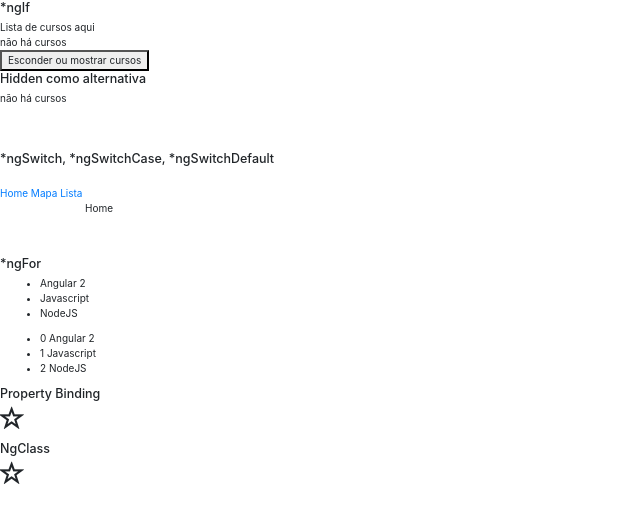
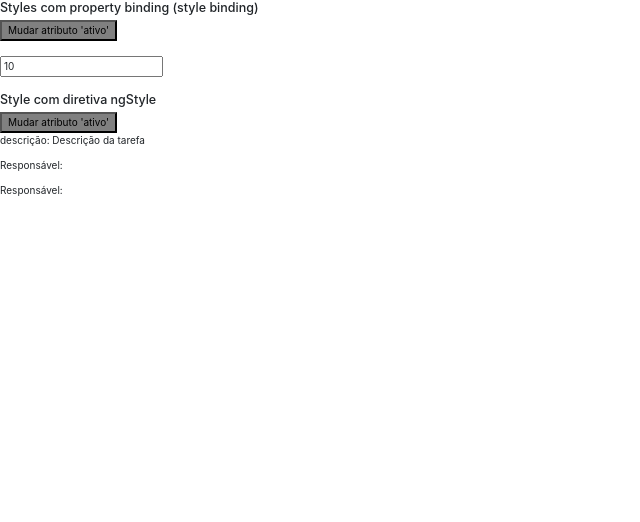
Before and after one commit to KRochaS/CURSO-ANGULAR, an Angular app in the folder diretivas/: page / in a window 1280 px wide. Shown: the top 522 px of the page, without its empty margins (0-640 px from the left). Built offline with nearby package versions, Linux system fonts and the light colour scheme.

Commit message:
ngstyle, operador elvis

```diff
--- a/diretivas/src/app/app.component.html
+++ b/diretivas/src/app/app.component.html
@@ -1,4 +1,6 @@
-<app-diretiva-ngif></app-diretiva-ngif>
+<!-- <app-diretiva-ngif></app-diretiva-ngif>
 <app-diretiva-ngswitch></app-diretiva-ngswitch>
 <app-diretiva-ngfor></app-diretiva-ngfor>
-<app-diretiva-ngclass> </app-diretiva-ngclass>
+<app-diretiva-ngclass> </app-diretiva-ngclass> -->
+<app-diretiva-ngstyle> </app-diretiva-ngstyle>
+<app-operador-elvis></app-operador-elvis>
--- /dev/null
+++ b/diretivas/src/app/diretiva-ngstyle/diretiva-ngstyle.component.html
@@ -0,0 +1,28 @@
+<h5> Styles com property binding (style binding) </h5>
+<button
+  [style.backgroundColor]="ativo ? 'blue' : 'gray'"
+  [style.color]="ativo ? 'white' : 'black'"
+  [style.fontWeight]="ativo ? 'bold' : 'normal'"
+  [style.fontSize]="tamanhoFonte + 'px'"
+  (click)="mudarAtivo()">
+
+Mudar atributo 'ativo'
+</button>
+
+<br>
+<br>
+<input type="text" [(ngModel)]="tamanhoFonte">
+
+<br><br>
+<h5> Style com diretiva ngStyle</h5>
+
+<button
+[ngStyle]="{
+  'backgroundColor': (ativo ? 'blue' : 'gray'),
+  'color': (ativo ? 'white' : 'black'),
+  'fontWeight': (ativo ? 'white' : 'black'),
+  'fontSize': tamanhoFonte + 'px'
+}"
+(click)="mudarAtivo()">
+Mudar atributo 'ativo'
+</button>
--- /dev/null
+++ b/diretivas/src/app/diretiva-ngstyle/diretiva-ngstyle.component.ts
@@ -0,0 +1,22 @@
+import { Component, OnInit } from '@angular/core';
+
+@Component({
+  selector: 'app-diretiva-ngstyle',
+  templateUrl: './diretiva-ngstyle.component.html',
+  styleUrls: ['./diretiva-ngstyle.component.css']
+})
+export class DiretivaNgstyleComponent implements OnInit {
+
+  ativo: boolean = false;
+
+  tamanhoFonte: number = 10;
+
+  constructor() { }
+
+  ngOnInit() {
+  }
+  mudarAtivo() {
+    this.ativo = !this.ativo;
+  }
+
+}
--- /dev/null
+++ b/diretivas/src/app/operador-elvis/operador-elvis.component.html
@@ -0,0 +1,7 @@
+<p>
+  descrição: {{ tarefa.desc }}
+</p>
+<p> Responsável: {{tarefa.responsavel !=null ? tarefa.responsavel.nome : ''}} </p>
+
+ <!-- <p> Responsável: {{ tarefa.responsavel?.nome }} </p> -->
+ <p>Responsável: {{ tarefa.responsavel?.usuario?.nome }}</p>
--- /dev/null
+++ b/diretivas/src/app/operador-elvis/operador-elvis.component.ts
@@ -0,0 +1,24 @@
+import { Component, OnInit } from '@angular/core';
+
+@Component({
+  selector: 'app-operador-elvis',
+  templateUrl: './operador-elvis.component.html',
+  styleUrls: ['./operador-elvis.component.css']
+})
+export class OperadorElvisComponent implements OnInit {
+
+  tarefa: any = {
+    desc: 'Descrição da tarefa',
+    responsavel: {
+      usuario: null
+    }
+    // responsavel: {
+      // nome: 'Karine'
+    // }
+  }
+  constructor() { }
+
+  ngOnInit() {
+  }
+
+}
```
Also changed, not shown: diretivas/src/app/app.module.ts (+7 -1 lines), diretivas/src/app/diretiva-ngstyle/diretiva-ngstyle.component.css (added), diretivas/src/app/operador-elvis/operador-elvis.component.css (added), 2 other files (tests, documents, lock files or other folders).
